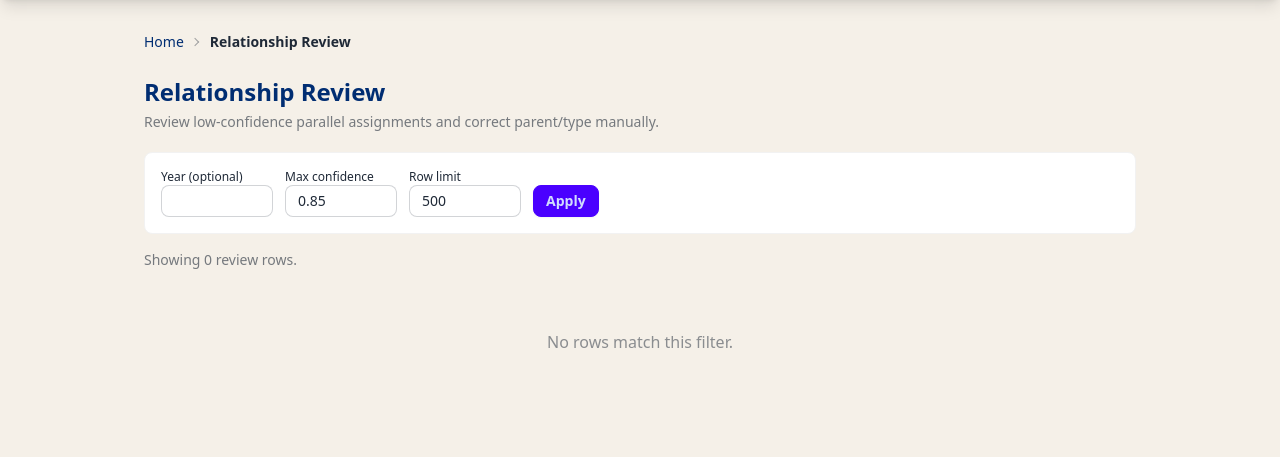
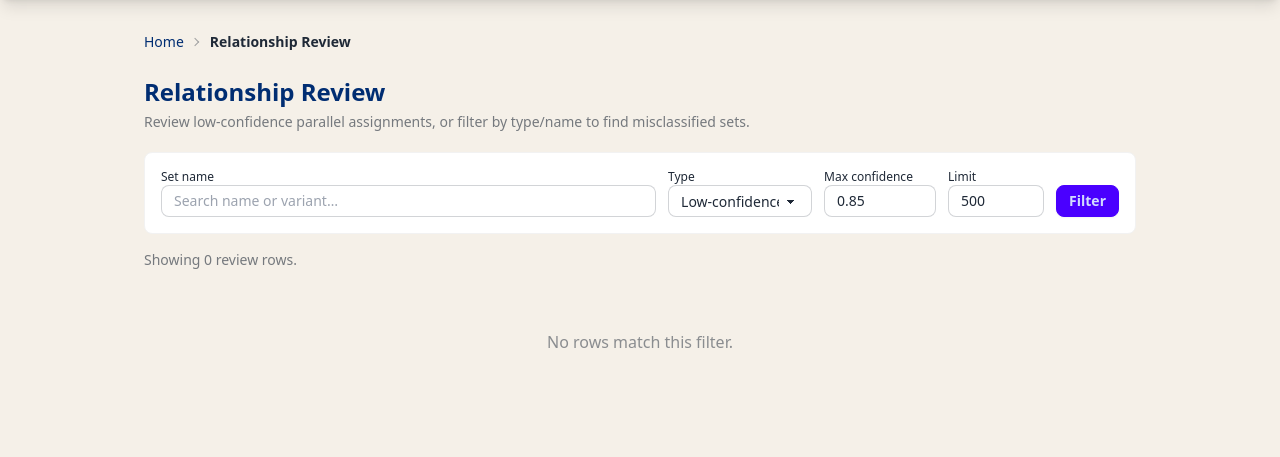
Before and after one commit to scutrufello/checklist_creator, a FastAPI app: page /admin/relationships in a window 1280 px wide. Shown: the part 64-521 px from the top of the page. Run offline with FastAPI, Linux system fonts and the light colour scheme; parts of the project's set-up code (start-up, migrations or seed data) failed here and were passed over; some libraries are stand-ins or nearby versions.

Commit message:
Add admin controls for parallel numbering and relationship triage.
This adds set-level filters, orphan set relationship editing, and numbered/unnumbered metadata (including print-run denominator) so parallel grouping and labels reflect manual corrections.

Co-authored-by: Cursor <cursoragent@cursor.com>

```diff
--- a/app/database.py
+++ b/app/database.py
@@ -81,6 +81,8 @@ def _ensure_card_set_columns():
         "is_hidden": "BOOLEAN NOT NULL DEFAULT 0",
         "sort_order": "INTEGER",
         "counts_toward_completion": "BOOLEAN NOT NULL DEFAULT 1",
+        "parallel_is_numbered": "BOOLEAN",
+        "parallel_numbered_to": "INTEGER",
         "admin_notes": "TEXT",
         "category_source": "VARCHAR NOT NULL DEFAULT 'auto'",
         "relationship_source": "VARCHAR NOT NULL DEFAULT 'auto'",
--- a/app/main.py
+++ b/app/main.py
@@ -1295,6 +1295,59 @@ def _admin_parent_options(db: Session, card_set: CardSet) -> list[CardSet]:
     )
 
 
+def _effective_relationship_type(card_set: CardSet) -> str:
+    return card_set.relationship_type or card_set.set_type or "standalone"
+
+
+def _parallel_numbering_label(card_set: CardSet) -> str:
+    if card_set.parallel_is_numbered is True:
+        if card_set.parallel_numbered_to:
+            return f"/{card_set.parallel_numbered_to}"
+        return "numbered"
+    if card_set.parallel_is_numbered is False:
+        return "unnumbered"
+    return "unknown"
+
+
+ADMIN_RELATIONSHIP_TYPES = ("parallel", "insert", "variation", "standalone", "base")
+
+
+def _relationship_type_sql_filter(rel_type: str):
+    """Match effective relationship type (relationship_type with set_type fallback)."""
+    return or_(
+        CardSet.relationship_type == rel_type,
+        and_(CardSet.relationship_type.is_(None), CardSet.set_type == rel_type),
+    )
+
+
+def _admin_set_name_search_filter(q: str):
+    pat = _search_like_pattern(q)
+    if not pat:
+        return None
+    return or_(
+        CardSet.full_name.ilike(pat),
+        CardSet.base_name.ilike(pat),
+        CardSet.variant_name.ilike(pat),
+        CardSet.display_name_override.ilike(pat),
+    )
+
+
+def _stats_by_set_ids(db: Session, set_ids: list[int]) -> dict[int, dict[str, int]]:
+    if not set_ids:
+        return {}
+    rows = (
+        db.query(
+            Card.set_id,
+            func.count(Card.id).label("total"),
+            func.sum(case((Card.owned == True, 1), else_=0)).label("owned"),
+        )
+        .filter(Card.set_id.in_(set_ids))
+        .group_by(Card.set_id)
+        .all()
+    )
+    return {row.set_id: {"total": row.total or 0, "owned": row.owned or 0} for row in rows}
+
+
 @app.get("/admin", response_class=HTMLResponse)
 def admin_index(request: Request, db: Session = Depends(get_db)):
     years = [row[0] for row in db.query(distinct(CardSet.year)).order_by(CardSet.year.desc()).all()]
@@ -1321,6 +1374,78 @@ def admin_year(request: Request, year: int, db: Session = Depends(get_db)):
     })
 
 
+@app.get("/admin/year/{year}/sets", response_class=HTMLResponse)
+def admin_year_sets(
+    request: Request,
+    year: int,
+    q: str = "",
+    rel_type: str = "",
+    product: str = "",
+    limit: int = 500,
+    db: Session = Depends(get_db),
+):
+    """Browse inserts, parallels, and other child sets for a year with text/type filters."""
+    rel_type = (rel_type or "").strip().lower()
+    if rel_type and rel_type not in ADMIN_RELATIONSHIP_TYPES:
+        rel_type = ""
+
+    query = db.query(CardSet).filter(CardSet.year == year)
+    if rel_type:
+        query = query.filter(_relationship_type_sql_filter(rel_type))
+    else:
+        query = query.filter(
+            or_(
+                _relationship_type_sql_filter("parallel"),
+                _relationship_type_sql_filter("insert"),
+                _relationship_type_sql_filter("variation"),
+                _relationship_type_sql_filter("standalone"),
+            )
+        )
+
+    product = (product or "").strip()
+    if product:
+        query = query.filter(CardSet.base_name == product)
+
+    name_filter = _admin_set_name_search_filter(q)
+    if name_filter is not None:
+        query = query.filter(name_filter)
+
+    limit = max(1, min(limit, 2000))
+    sets = query.order_by(CardSet.base_name, CardSet.full_name).limit(limit).all()
+
+    set_ids = [s.id for s in sets]
+    stats_by_id = _stats_by_set_ids(db, set_ids)
+
+    parent_ids = {s.canonical_parent_set_id for s in sets if s.canonical_parent_set_id}
+    parents_by_id = {}
+    if parent_ids:
+        parents_by_id = {p.id: p for p in db.query(CardSet).filter(CardSet.id.in_(parent_ids)).all()}
+
+    rows = []
+    for s in sets:
+        st = stats_by_id.get(s.id, {"total": 0, "owned": 0})
+        parent = parents_by_id.get(s.canonical_parent_set_id)
+        rows.append({
+            "set": s,
+            "relationship": _effective_relationship_type(s),
+            "parallel_numbering": _parallel_numbering_label(s),
+            "owned": st["owned"],
+            "total": st["total"],
+            "parent": parent,
+        })
+
+    return templates.TemplateResponse("admin_year_sets.html", {
+        "request": request,
+        "year": year,
+        "rows": rows,
+        "q": (q or "").strip(),
+        "rel_type": rel_type,
+        "product": product,
+        "limit": limit,
+        "relationship_types": ADMIN_RELATIONSHIP_TYPES,
+    })
+
+
 @app.get("/admin/year/{year}/set/{set_id}", response_class=HTMLResponse)
 def admin_set_view(request: Request, year: int, set_id: int, db: Session = Depends(get_db)):
     card_set = db.query(CardSet).filter_by(id=set_id, year=year).first()
@@ -1330,9 +1455,12 @@ def admin_set_view(request: Request, year: int, set_id: int, db: Session = Depen
     group = _admin_group_for_set(db, year, set_id)
     product_root = group["base_set"] if group else card_set
     is_product_root = product_root.id == card_set.id
+    effective_relationship = _effective_relationship_type(card_set)
+    show_year_page_settings = is_product_root and effective_relationship == "base"
+    show_relationship_editor = not show_year_page_settings
 
     tree_rows = []
-    if group and is_product_root:
+    if group and show_year_page_settings:
         for child in sorted(group["children"], key=lambda c: (c["set"].full_name or "").lower()):
             cs = child["set"]
             tree_rows.append({
@@ -1349,7 +1477,7 @@ def admin_set_view(request: Request, year: int, set_id: int, db: Session = Depen
         .limit(500)
         .all()
     )
-    parent_options = _admin_parent_options(db, card_set) if not is_product_root else []
+    parent_options = _admin_parent_options(db, card_set) if show_relationship_editor else []
 
     return templates.TemplateResponse("admin_set.html", {
         "request": request,
@@ -1357,6 +1485,8 @@ def admin_set_view(request: Request, year: int, set_id: int, db: Session = Depen
         "card_set": card_set,
         "product_root": product_root,
         "is_product_root": is_product_root,
+        "show_year_page_settings": show_year_page_settings,
+        "show_relationship_editor": show_relationship_editor,
         "group": group,
         "tree_rows": tree_rows,
         "cards": cards,
@@ -1387,6 +1517,8 @@ def admin_set_update(
     # Relationship fields (insert/parallel)
     relationship_type: str = Form(""),
     parent_id: int = Form(0),
+    parallel_numbering: str = Form("unknown"),
+    parallel_numbered_to: str = Form(""),
     relationship_manual: str = Form(""),
 ):
     card_set = db.query(CardSet).filter_by(id=set_id, year=year).first()
@@ -1396,8 +1528,11 @@ def admin_set_update(
     group = _admin_group_for_set(db, year, set_id)
     product_root = group["base_set"] if group else card_set
     is_product_root = product_root.id == card_set.id
-
-    if is_product_root:
+    effective_relationship = _effective_relationship_type(card_set)
+    show_year_page_settings = is_product_root and effective_relationship == "base"
+    show_relationship_editor = not show_year_page_settings
+
+    if show_year_page_settings:
         auto_category = auto_year_list_category(card_set)
         chosen_category = year_list_category.strip() if year_list_category else ""
         wants_manual = (
@@ -1422,9 +1557,26 @@ def admin_set_update(
 
     card_set.admin_notes = admin_notes.strip() or None
 
-    if not is_product_root and relationship_type:
+    if show_relationship_editor and relationship_type:
         card_set.relationship_type = relationship_type
         card_set.canonical_parent_set_id = None if parent_id == 0 else parent_id
+        if relationship_type == "parallel":
+            if parallel_numbering == "numbered":
+                card_set.parallel_is_numbered = True
+                card_set.parallel_numbered_to = (
+                    int(parallel_numbered_to.strip())
+                    if parallel_numbered_to.strip().isdigit()
+                    else None
+                )
+            elif parallel_numbering == "unnumbered":
+                card_set.parallel_is_numbered = False
+                card_set.parallel_numbered_to = None
+            else:
+                card_set.parallel_is_numbered = None
+                card_set.parallel_numbered_to = None
+        else:
+            card_set.parallel_is_numbered = None
+            card_set.parallel_numbered_to = None
         if relationship_manual == "on":
             card_set.relationship_source = "manual"
             card_set.relationship_confidence = 1.0
@@ -1484,16 +1636,32 @@ def relationships_review(
     year: int | None = None,
     max_conf: float = 0.85,
     limit: int = 500,
+    q: str = "",
+    rel_type: str = "",
     db: Session = Depends(get_db),
 ):
     """Review low-confidence or unresolved set relationships."""
-    query = db.query(CardSet).filter(
-        CardSet.relationship_type == "parallel",
-        (CardSet.relationship_confidence.is_(None)) | (CardSet.relationship_confidence < max_conf),
-    )
+    rel_type = (rel_type or "").strip().lower()
+    if rel_type and rel_type not in ADMIN_RELATIONSHIP_TYPES:
+        rel_type = ""
+
+    query = db.query(CardSet)
     if year is not None:
         query = query.filter(CardSet.year == year)
 
+    if rel_type:
+        query = query.filter(_relationship_type_sql_filter(rel_type))
+    else:
+        query = query.filter(
+            CardSet.relationship_type == "parallel",
+            (CardSet.relationship_confidence.is_(None)) | (CardSet.relationship_confidence < max_conf),
+        )
+
+    name_filter = _admin_set_name_search_filter(q)
+    if name_filter is not None:
+        query = query.filter(name_filter)
+
+    limit = max(1, min(limit, 2000))
     rows = query.order_by(CardSet.year.desc(), CardSet.base_name, CardSet.full_name).limit(limit).all()
     reviews = []
 
@@ -1522,6 +1690,9 @@ def relationships_review(
         "max_conf": max_conf,
         "limit": limit,
         "reviews": reviews,
+        "q": (q or "").strip(),
+        "rel_type": rel_type,
+        "relationship_types": ADMIN_RELATIONSHIP_TYPES,
     })
 
 
@@ -1533,6 +1704,8 @@ def relationships_update(
     year: int | None = Form(None),
     max_conf: float = Form(0.85),
     limit: int = Form(500),
+    q: str = Form(""),
+    rel_type: str = Form(""),
     db: Session = Depends(get_db),
 ):
     """Apply a manual relationship assignment from review UI."""
@@ -1546,7 +1719,11 @@ def relationships_update(
     card_set.relationship_source = "manual"
     db.commit()
 
-    target = f"/admin/relationships?max_conf={max_conf}&limit={limit}"
+    params: dict[str, str | int | float] = {"max_conf": max_conf, "limit": limit}
     if year is not None:
-        target += f"&year={year}"
-    return RedirectResponse(url=target, status_code=303)
+        params["year"] = year
+    if q.strip():
+        params["q"] = q.strip()
+    if rel_type.strip():
+        params["rel_type"] = rel_type.strip()
+    return RedirectResponse(url=f"/admin/relationships?{urlencode(params)}", status_code=303)
--- a/app/models.py
+++ b/app/models.py
@@ -44,6 +44,8 @@ class CardSet(Base):
     is_hidden = Column(Boolean, default=False, nullable=False)
     sort_order = Column(Integer, nullable=True)
     counts_toward_completion = Column(Boolean, default=True, nullable=False)
+    parallel_is_numbered = Column(Boolean, nullable=True)
+    parallel_numbered_to = Column(Integer, nullable=True)
     admin_notes = Column(Text, nullable=True)
     category_source = Column(String, nullable=False, default="auto")  # auto | manual
     relationship_source = Column(String, nullable=False, default="auto")  # auto | manual
--- a/app/templates/admin_index.html
+++ b/app/templates/admin_index.html
@@ -23,7 +23,8 @@
     {% endfor %}
 </div>
 
-<div class="text-sm">
-    <a href="/admin/relationships" class="link link-primary">Relationship review (low-confidence parallels)</a>
+<div class="text-sm space-y-1">
+    <div><a href="/admin/relationships" class="link link-primary">Relationship review (low-confidence parallels)</a></div>
+    <div class="text-base-content/60">Use <strong>Browse sets</strong> on a year page to search inserts and parallels by name and type.</div>
 </div>
 {% endblock %}
--- a/app/templates/admin_relationships.html
+++ b/app/templates/admin_relationships.html
@@ -1,4 +1,5 @@
 {% extends "base.html" %}
+{% from "components/admin_set_filters.html" import admin_set_filter_bar %}
 
 {% block title %}Relationship Review - Phillies Cards{% endblock %}
 
@@ -15,25 +16,20 @@
 <div class="mb-5">
     <h1 class="text-2xl font-bold text-phillies-blue">Relationship Review</h1>
     <p class="text-sm text-base-content/60 mt-1">
-        Review low-confidence parallel assignments and correct parent/type manually.
+        Review low-confidence parallel assignments, or filter by type/name to find misclassified sets.
     </p>
 </div>
 
-<form method="get" action="/admin/relationships" class="bg-base-100 border border-base-200 rounded-lg p-4 mb-4 flex flex-wrap gap-3 items-end">
-    <label class="form-control">
-        <span class="label-text text-xs">Year (optional)</span>
-        <input type="number" name="year" value="{{ year if year is not none else '' }}" class="input input-sm input-bordered w-28">
-    </label>
-    <label class="form-control">
-        <span class="label-text text-xs">Max confidence</span>
-        <input type="number" step="0.01" min="0" max="1" name="max_conf" value="{{ max_conf }}" class="input input-sm input-bordered w-28">
-    </label>
-    <label class="form-control">
-        <span class="label-text text-xs">Row limit</span>
-        <input type="number" min="1" max="2000" name="limit" value="{{ limit }}" class="input input-sm input-bordered w-28">
-    </label>
-    <button class="btn btn-sm btn-primary">Apply</button>
-</form>
+{{ admin_set_filter_bar(
+    "/admin/relationships",
+    q=q,
+    rel_type=rel_type,
+    relationship_types=relationship_types,
+    show_confidence=true,
+    max_conf=max_conf,
+    limit=limit,
+    year=year,
+) }}
 
 <div class="mb-3 text-sm text-base-content/60">
     Showing {{ reviews|length }} review row{{ 's' if reviews|length != 1 else '' }}.
@@ -46,6 +42,8 @@
         <input type="hidden" name="year" value="{{ year if year is not none else '' }}">
         <input type="hidden" name="max_conf" value="{{ max_conf }}">
         <input type="hidden" name="limit" value="{{ limit }}">
+        <input type="hidden" name="q" value="{{ q }}">
+        <input type="hidden" name="rel_type" value="{{ rel_type }}">
 
         <div class="flex flex-wrap items-center justify-between gap-2 mb-2">
             <div>
--- a/app/templates/admin_year.html
+++ b/app/templates/admin_year.html
@@ -19,6 +19,7 @@
         <p class="text-sm text-base-content/60 mt-1">{{ rows|length }} set groups</p>
     </div>
     <a href="/year/{{ year }}" class="btn btn-sm btn-outline">View year page</a>
+    <a href="/admin/year/{{ year }}/sets" class="btn btn-sm btn-primary">Browse sets</a>
 </div>
 
 <div class="overflow-x-auto bg-base-100 border border-base-200 rounded-lg">
--- /dev/null
+++ b/app/templates/components/admin_set_filters.html
@@ -0,0 +1,41 @@
+{% macro admin_set_filter_bar(form_action, q='', rel_type='', relationship_types=(), show_confidence=false, max_conf=0.85, limit=500, year=none, product='') %}
+<form method="get" action="{{ form_action }}" class="bg-base-100 border border-base-200 rounded-lg p-4 mb-4 flex flex-wrap gap-3 items-end">
+    <label class="form-control flex-1 min-w-[12rem]">
+        <span class="label-text text-xs">Set name</span>
+        <input type="search" name="q" value="{{ q }}" placeholder="Search name or variant…" class="input input-sm input-bordered w-full">
+    </label>
+    <label class="form-control">
+        <span class="label-text text-xs">Type</span>
+        <select name="rel_type" class="select select-sm select-bordered w-36">
+            {% if not show_confidence %}
+            <option value="" {% if not rel_type %}selected{% endif %}>All (non-base)</option>
+            {% else %}
+            <option value="" {% if not rel_type %}selected{% endif %}>Low-confidence parallels</option>
+            {% endif %}
+            {% for t in relationship_types %}
+            <option value="{{ t }}" {% if rel_type == t %}selected{% endif %}>{{ t }}</option>
+            {% endfor %}
+        </select>
+    </label>
+    {% if year is not none %}
+    <label class="form-control">
+        <span class="label-text text-xs">Year</span>
+        <input type="number" name="year" value="{{ year if year is not none else '' }}" class="input input-sm input-bordered w-28">
+    </label>
+    {% endif %}
+    {% if product %}
+    <input type="hidden" name="product" value="{{ product }}">
+    {% endif %}
+    {% if show_confidence %}
+    <label class="form-control">
+        <span class="label-text text-xs">Max confidence</span>
+        <input type="number" step="0.01" min="0" max="1" name="max_conf" value="{{ max_conf }}" class="input input-sm input-bordered w-28">
+    </label>
+    {% endif %}
+    <label class="form-control">
+        <span class="label-text text-xs">Limit</span>
+        <input type="number" min="1" max="2000" name="limit" value="{{ limit }}" class="input input-sm input-bordered w-24">
+    </label>
+    <button class="btn btn-sm btn-primary">Filter</button>
+</form>
+{% endmacro %}
--- a/app/templates/components/parallel_set_list.html
+++ b/app/templates/components/parallel_set_list.html
@@ -11,6 +11,9 @@
             <summary class="flex items-center justify-between p-3 cursor-pointer">
                 <div class="flex items-center gap-2 min-w-0">
                     <span class="badge badge-sm badge-outline badge-secondary">parallel</span>
+                    <span class="badge badge-sm badge-primary">
+                        {% if p.parallel_denom %}/{{ p.parallel_denom }}{% else %}numbered{% endif %}
+                    </span>
                     <span class="truncate">{{ p.set.display_name }}</span>
                 </div>
                 <span class="text-sm text-base-content/60 shrink-0">{{ p.owned }}/{{ p.total }}</span>
```
Also changed, not shown: app/product_clusters.py (+12 -0 lines), app/templates/admin_set.html (+79 -7 lines), app/templates/admin_year_sets.html (added, +92 -0 lines).
